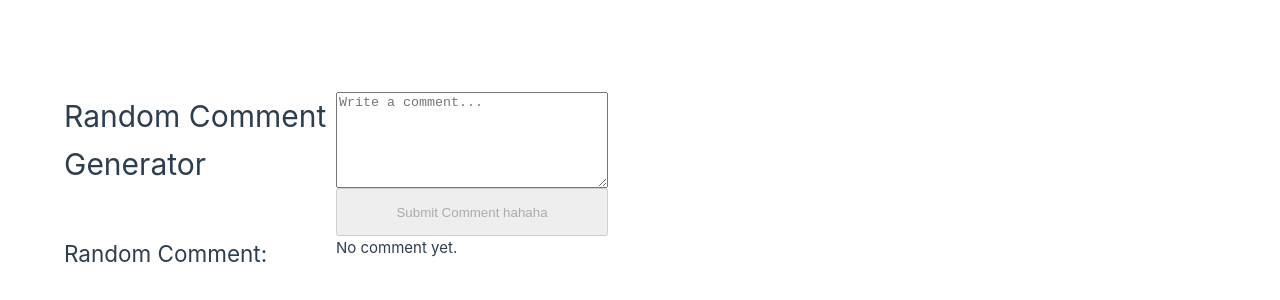
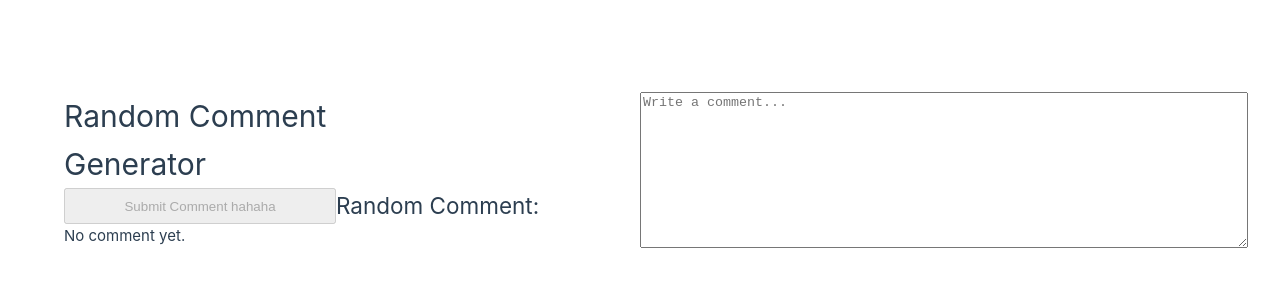
Before and after one commit to aspectratioed-tyler/capython, a Vue app: page / in a window 1280 px wide. Shown: the part 218-518 px from the top of the page. Built offline with nearby package versions, Linux system fonts and the light colour scheme; no server answers.

Commit message:
switched

```diff
--- a/src/App.vue
+++ b/src/App.vue
@@ -1,11 +1,6 @@
 <template>
   <div id="app">
     <h1>Random Comment Generator</h1>
-
-    <!-- Comment input form -->
-    <textarea v-model="userComment" placeholder="Write a comment..." rows="4" cols="50"></textarea>
-    <br />
-
     <!-- Math question input -->
     <div v-if="mathQuestion">
       <label for="mathQuestion">What is {{ mathQuestion.num1 }} + {{ mathQuestion.num2 }}?</label>
@@ -19,6 +14,11 @@
     <p v-if="randomComment">{{ randomComment }}</p>
     <p v-else>No comment yet.</p>
   </div>
+    <!-- Comment input form -->
+    <textarea v-model="userComment" placeholder="Write a comment..." rows="4" cols="50"></textarea>
+    <br />
+
+
 </template>
 
 <script>
@@ -101,3 +101,6 @@ export default {
   }
 };
 </script>
+
+<style>
+</style>
```
